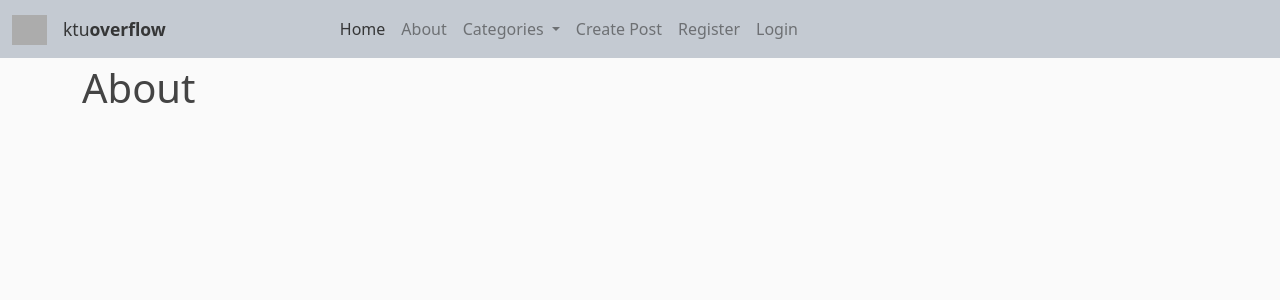
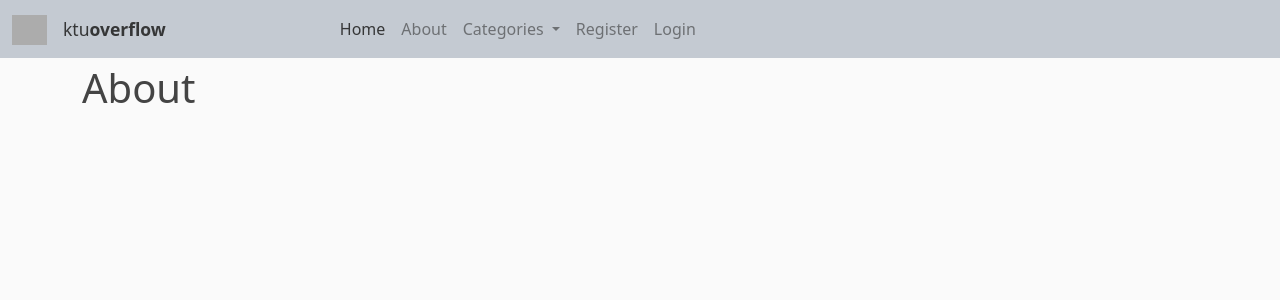
Before and after one commit to ramixix/QA_blog_with_django, a Django app: page /about/ in a window 1280 px wide. Shown: the top 300 px of the page. Run offline with Django 3.2, Linux system fonts and the light colour scheme; data comes from the database, SQL or seed files in the repository; grey boxes are pictures that could not be loaded.

Commit message:
yeni olusturdugumuz login logout ve register sayfalarina ulasabilmek icin anasayfamizda bu sayfalara link verdik

```diff
--- a/SoftSolution/blog/templates/blog/base.html
+++ b/SoftSolution/blog/templates/blog/base.html
@@ -44,15 +44,24 @@
                             </ul>
                     </li>
 
-
+                    {% if user.is_authenticated %}
                         <li class="nav-item">
                             <a class="nav-link" href="{% url 'post-create' %}">Create Post</a>
                         </li>
                         <li class="nav-item">
-                            <a class="nav-link" href="#">Register</a>
+                            <a class="nav-link" href="#">Profile</a>
+                        </li>
+                        <li class="nav-item mr-auto">
+                            <a class="nav-link" href="{% url 'logout' %}">Logout</a>
+                        </li>
+                    {% else %}
+                        <li class="nav-item">
+                            <a class="nav-link" href="{% url 'user-registration' %}">Register</a>
                         </li>
                         <li class="nav-item">
-                            <a class="nav-link" href="#">Login</a>
+                            <a class="nav-link" href="{% url 'login' %} ">Login</a>
+                        </li>
+                    {% endif %}
 
                 </ul>
             </div>
@@ -62,6 +71,12 @@
         <main role="main" class="container" style="margin-top: 5%;">
         <div class="row">
             <div class="col-md-11">
+                {% if messages %}
+                {% for message in messages %}
+                    <div class="alert alert-{{ message.tags }}" style="padding: 5px ; margin-top: 10px;"> {{ message }}</div>
+                {% endfor %}
+                {% endif %}
+
                 {% block content %}
                 {% endblock content %}
             </div>
```
Lines whose indentation alone changed are shown as unchanged.
